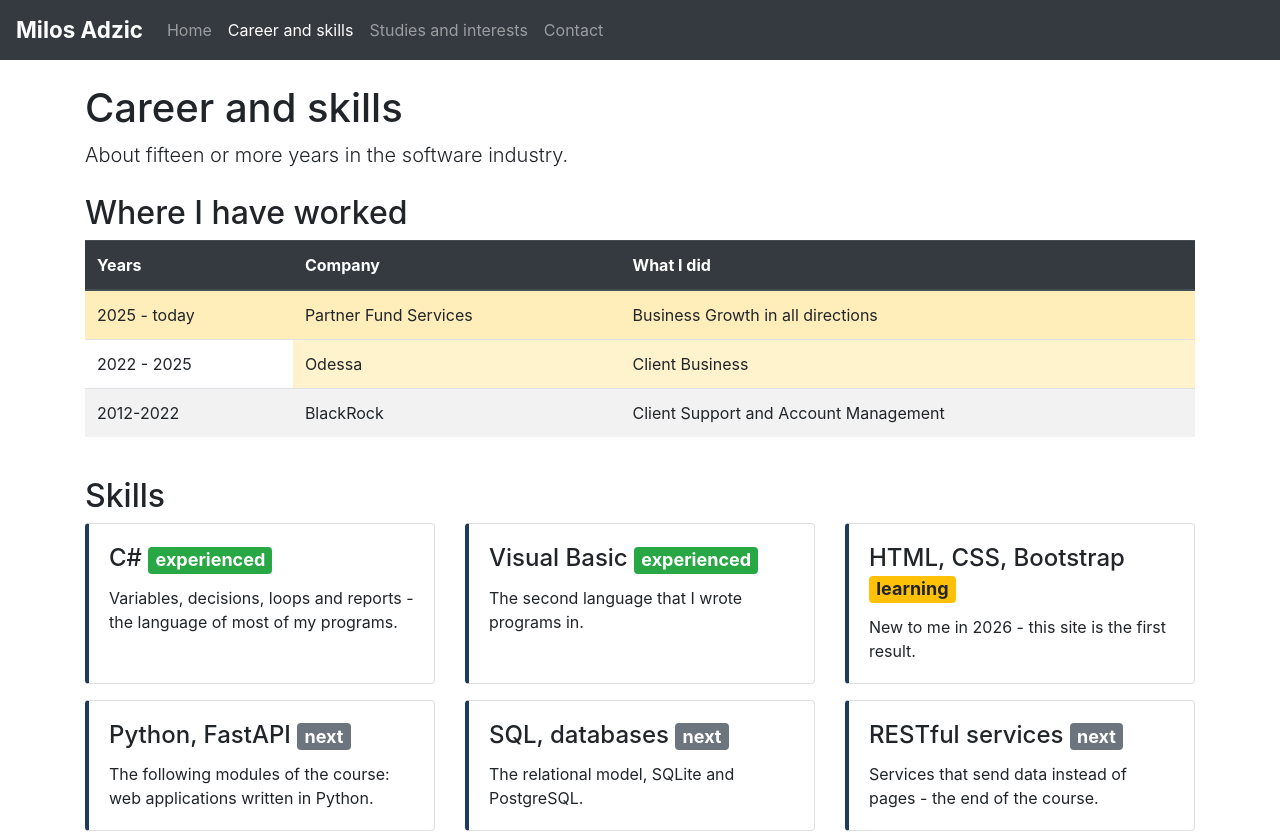
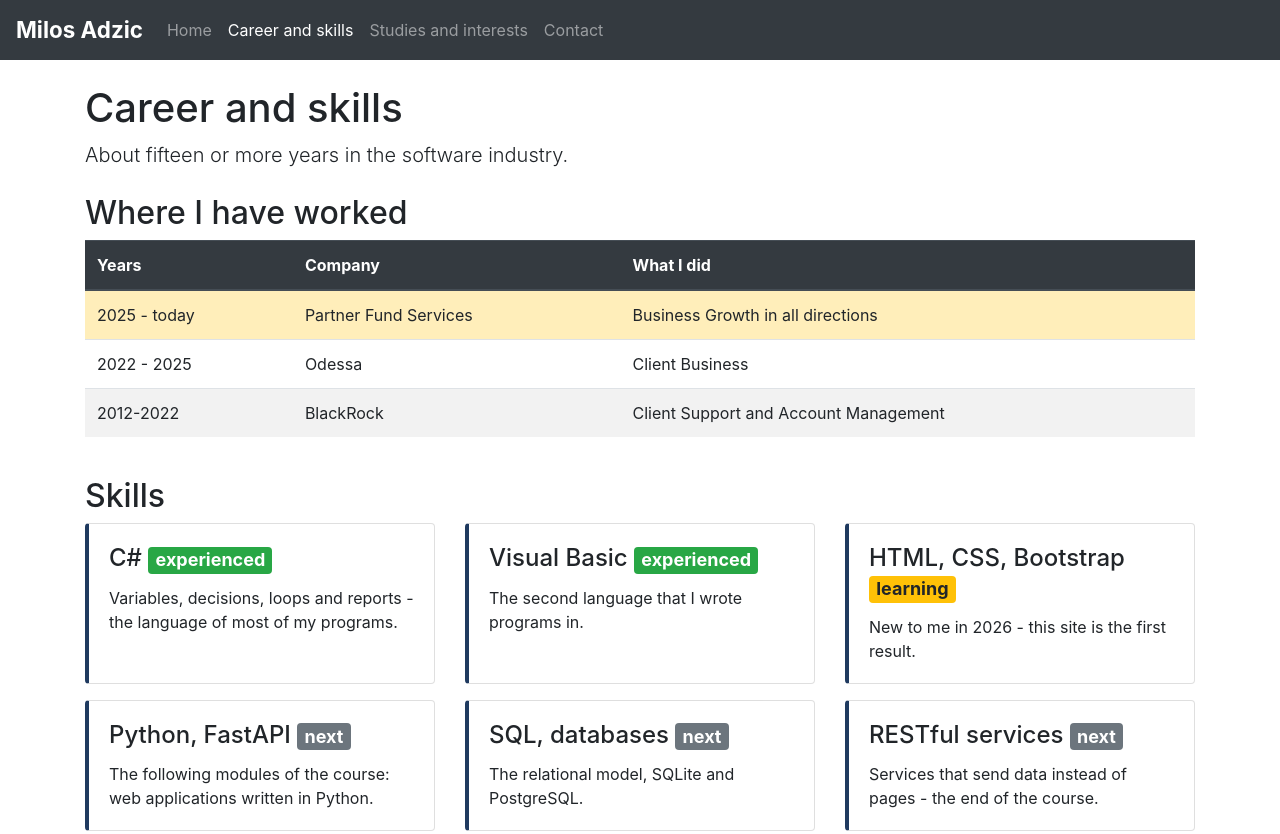
Before and after one commit to adzicmilos-star/personal-site, a plain HTML site: page career.html in a window 1280 px wide. Shown: the top 834 px of the page. Drawn offline with nearby package versions, Linux system fonts and the light colour scheme.

Commit message:
Update career.html

```diff
--- a/career.html
+++ b/career.html
@@ -49,8 +49,8 @@
                     </tr>
                     <tr>
                         <td> 2022 - 2025</td>
-                        <td class="todo">Odessa</td>
-                        <td class="todo">Client Business</td>
+                        <td>Odessa</td>
+                        <td>Client Business</td>
                     </tr>
                     <tr>
                         <td> 2012-2022</td>
```
